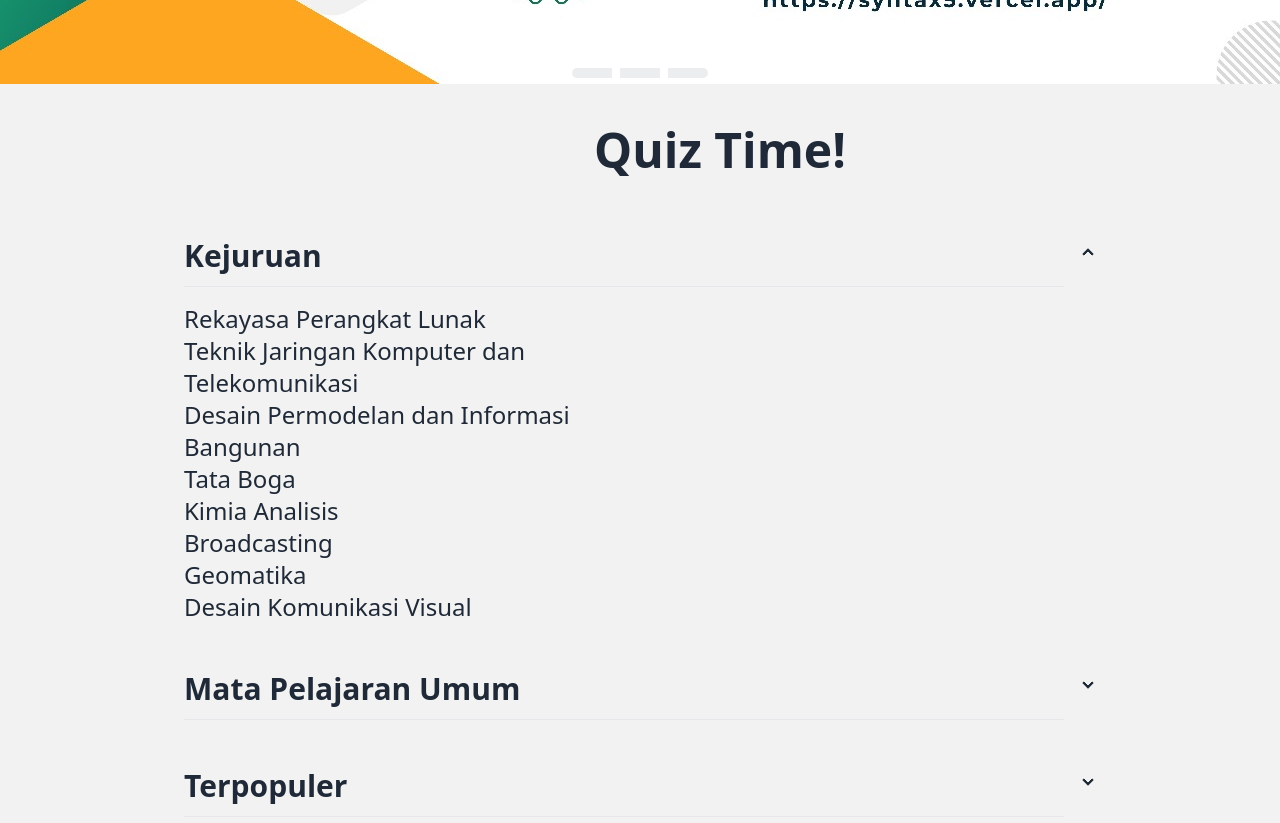
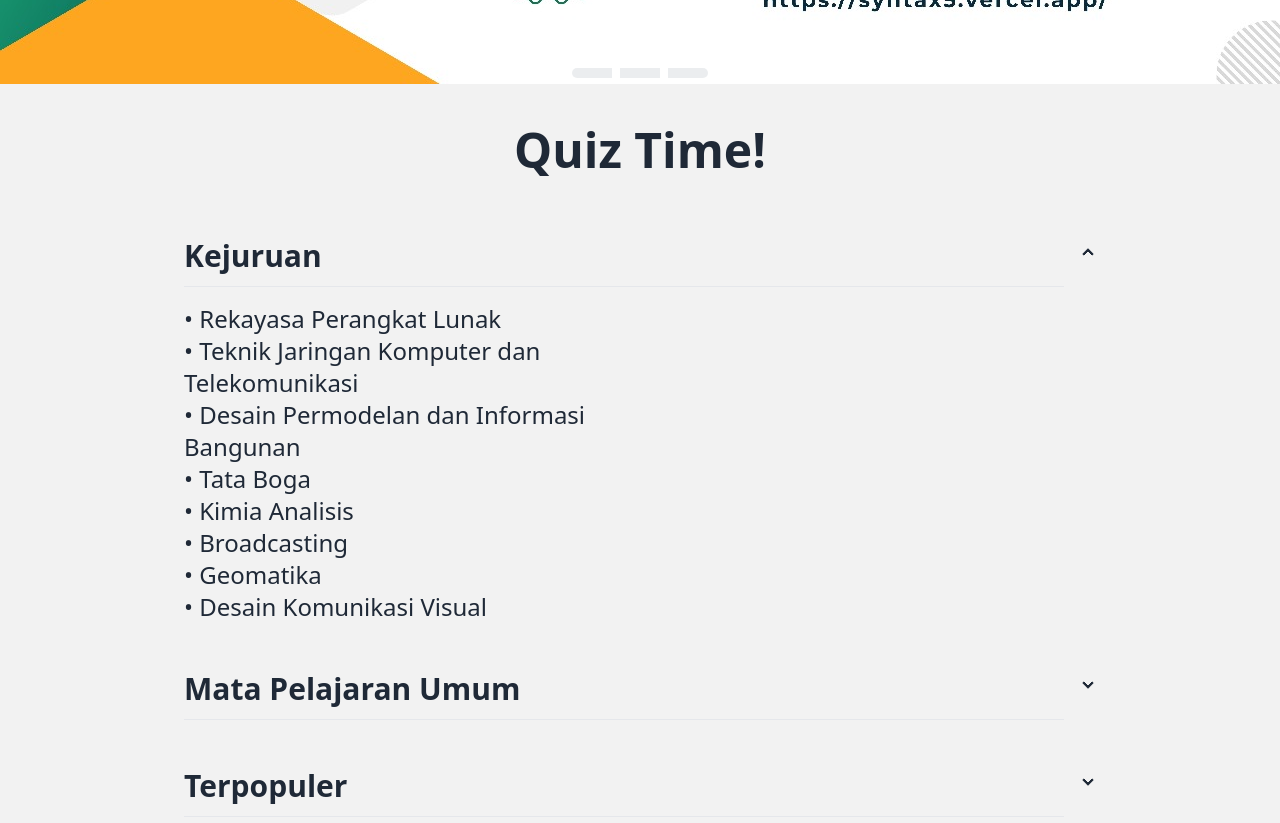
Before and after one commit to Ryn104/Syntax5-IIT_Competition, a plain HTML site: page pages/quiz.html in a window 1280 px wide. Shown: the part 620-1443 px from the top of the page. Drawn offline with nearby package versions, Linux system fonts and the light colour scheme.

Commit message:
ganti navbar

```diff
--- a/pages/quiz.html
+++ b/pages/quiz.html
@@ -25,7 +25,7 @@
           <li><a href="/pages/quiz.html">Quiz</a></li>
           <li><a href="/pages/komunitas.html">Komunitas</a></li>
           <li><a href="/pages/tentangkami.html">Tentang Kami</a></li>
-          <li><a href="">Langganan</a></li>
+          <li><a href="/pages/langganan.html">Langganan</a></li>
         </ul>
       </div>
       <a class="btn btn-ghost text-xl 2xl:text-3xl" href="/index.html">EduBook</a>
@@ -36,7 +36,7 @@
         <li><a class="2xl:text-xl" href="/pages/quiz.html">Quiz</a></li>
         <li><a class="2xl:text-xl" href="/pages/komunitas.html">Komunitas</a></li>
         <li><a class="2xl:text-xl" href="/pages/tentangkami.html">Tentang Kami</a></li>
-        <li><a class="2xl:text-xl" href="">Langganan</a></li>
+        <li><a class="2xl:text-xl" href="/pages/langganan.html">Langganan</a></li>
       </ul>
     </div>
     <div class="navbar-end">
@@ -51,24 +51,24 @@
         <!-- quiz carousel -->
         <div class="carousel w-full mt-16">
             <div id="item1" class="carousel-item w-full">
-                <img src="/assets/Image/banner-quiz1.jpg" class="w-full" />
+                <img src="/assets/Image/banner-quiz1.jpg" class="w-full 2xl:h-[800px]" />
             </div>
             <div id="item2" class="carousel-item w-full">
-                <img src="/assets/Image/banner-quiz2.jpg" class="w-full" />
+                <img src="/assets/Image/banner-quiz2.jpg" class="w-full 2xl:h-[800px]" />
             </div>
             <div id="item3" class="carousel-item w-full">
-                <img src="/assets/Image/banner-quiz3.jpg" class="w-full" />
+                <img src="/assets/Image/banner-quiz3.jpg" class="w-full 2xl:h-[800px]" />
             </div>
         </div>
-        <div class="flex w-full justify-center gap-2 py-2 mt-[-30px] mb-10">
-            <a href="#item1" class="w-[40px] h-[10px] backdrop-blur-sm bg-gray-400/20 hover:bg-gray-700/10 rounded-l-lg"></a>
-            <a href="#item2" class="w-[40px] h-[10px] backdrop-blur-sm bg-gray-400/20 hover:bg-gray-700/10"></a>
-            <a href="#item3" class="w-[40px] h-[10px] backdrop-blur-sm bg-gray-400/20 hover:bg-gray-700/10 rounded-r-lg"></a>
+        <div class="flex w-full justify-center gap-2 py-2 mt-[-30px] 2xl:mt-[-50px] 2xl:mb-24 mb-10">
+            <a href="#item1" class="w-[40px] h-[10px] backdrop-blur-sm bg-gray-400/20 hover:bg-gray-700/10 2xl:h-6 2xl:w-32 rounded-l-lg"></a>
+            <a href="#item2" class="w-[40px] h-[10px] backdrop-blur-sm bg-gray-400/20 hover:bg-gray-700/10 2xl:h-6 2xl:w-32"></a>
+            <a href="#item3" class="w-[40px] h-[10px] backdrop-blur-sm bg-gray-400/20 hover:bg-gray-700/10 2xl:h-6 2xl:w-32 rounded-r-lg"></a>
         </div>
         <!-- quiz carousel -->
 
         <div class="quiz-komponen mb-32">
-            <p class="text-2xl font-bold xl:ml-40 text-center mb-12 md:text-5xl">Quiz Time!</p>
+            <p class="text-2xl font-bold text-center mb-12 md:text-5xl">Quiz Time!</p>
             <div class="flex justify-center">
                 <div class="quiz-accordion w-full xl:w-4/5 md:px-10 px-4" id="quiz-container">
                     <!-- Konten quiz akan dimasukkan di sini melalui JavaScript -->
@@ -124,35 +124,35 @@ const quizData = [
     {
         kategori: "Kejuruan",
         quizzes: [
-            { nama: "Rekayasa Perangkat Lunak", link: "quizInner.html?quiz=RPL" },
-            { nama: "Teknik Jaringan Komputer dan Telekomunikasi", link: "quizInner.html?quiz=TJKT" },
-            { nama: "Desain Permodelan dan Informasi Bangunan", link: "quizInner.html?quiz=DPIB" },
-            { nama: "Tata Boga", link: "quizInner.html?quiz=TataBoga" },
-            { nama: "Kimia Analisis", link: "quizInner.html?quiz=KimiaAnalisis" },
-            { nama: "Broadcasting", link: "quizInner.html?quiz=Broadcasting" },
-            { nama: "Geomatika", link: "quizInner.html?quiz=Geomatika" },
-            { nama: "Desain Komunikasi Visual", link: "quizInner.html?quiz=DKV" },
+            { nama: " • Rekayasa Perangkat Lunak", link: "quizInner.html?quiz=RPL" },
+            { nama: " • Teknik Jaringan Komputer dan Telekomunikasi", link: "quizInner.html?quiz=TJKT" },
+            { nama: " • Desain Permodelan dan Informasi Bangunan", link: "quizInner.html?quiz=DPIB" },
+            { nama: " • Tata Boga", link: "quizInner.html?quiz=TataBoga" },
+            { nama: " • Kimia Analisis", link: "quizInner.html?quiz=KimiaAnalisis" },
+            { nama: " • Broadcasting", link: "quizInner.html?quiz=Broadcasting" },
+            { nama: " • Geomatika", link: "quizInner.html?quiz=Geomatika" },
+            { nama: " • Desain Komunikasi Visual", link: "quizInner.html?quiz=DKV" },
         ]
     },
     {
         kategori: "Mata Pelajaran Umum",
         quizzes: [
-            { nama: "Bahasa Indonesia", link: "quizInner.html?quiz=BahasaIndonesia" },
-            { nama: "Bahasa Inggris", link: "quizInner.html?quiz=BahasaInggris" },
-            { nama: "Matematika", link: "quizInner.html?quiz=Matematika" },
-            { nama: "Sejarah", link: "quizInner.html?quiz=Sejarah" },
-            { nama: "Pendidikan Pancasila dan Kewarganegaraan", link: "quizInner.html?quiz=PPKn" },
-            { nama: "Ilmu Pengetahuan Alam", link: "quizInner.html?quiz=IPA" },
-            { nama: "Ilmu Pengetahuan Sosial", link: "quizInner.html?quiz=IPS" }
+            { nama: " • Bahasa Indonesia", link: "quizInner.html?quiz=BahasaIndonesia" },
+            { nama: " • Bahasa Inggris", link: "quizInner.html?quiz=BahasaInggris" },
+            { nama: " • Matematika", link: "quizInner.html?quiz=Matematika" },
+            { nama: " • Sejarah", link: "quizInner.html?quiz=Sejarah" },
+            { nama: " • Pendidikan Pancasila dan Kewarganegaraan", link: "quizInner.html?quiz=PPKn" },
+            { nama: " • Ilmu Pengetahuan Alam", link: "quizInner.html?quiz=IPA" },
+            { nama: " • Ilmu Pengetahuan Sosial", link: "quizInner.html?quiz=IPS" }
         ]
     },
     {
         kategori: "Terpopuler",
         quizzes: [
-            { nama: "Teknik Jaringan Komputer dan Telekomunikasi", link: "quizInner.html?quiz=TJKT" },
-            { nama: "Rekayasa Perangkat Lunak", link: "quizInner.html?quiz=RPL" },
-            { nama: "Matematika", link: "quizInner.html?quiz=Matematika" },
-            { nama: "Kimia Analisis", link: "quizInner.html?quiz=KimiaAnalisis" }
+            { nama: " • Teknik Jaringan Komputer dan Telekomunikasi", link: "quizInner.html?quiz=TJKT" },
+            { nama: " • Rekayasa Perangkat Lunak", link: "quizInner.html?quiz=RPL" },
+            { nama: " • Matematika", link: "quizInner.html?quiz=Matematika" },
+            { nama: " • Kimia Analisis", link: "quizInner.html?quiz=KimiaAnalisis" }
         ]
     }
 ];
```
Also changed, not shown: index.html (+5 -6 lines), pages/quizInner.html (+7 -9 lines).
